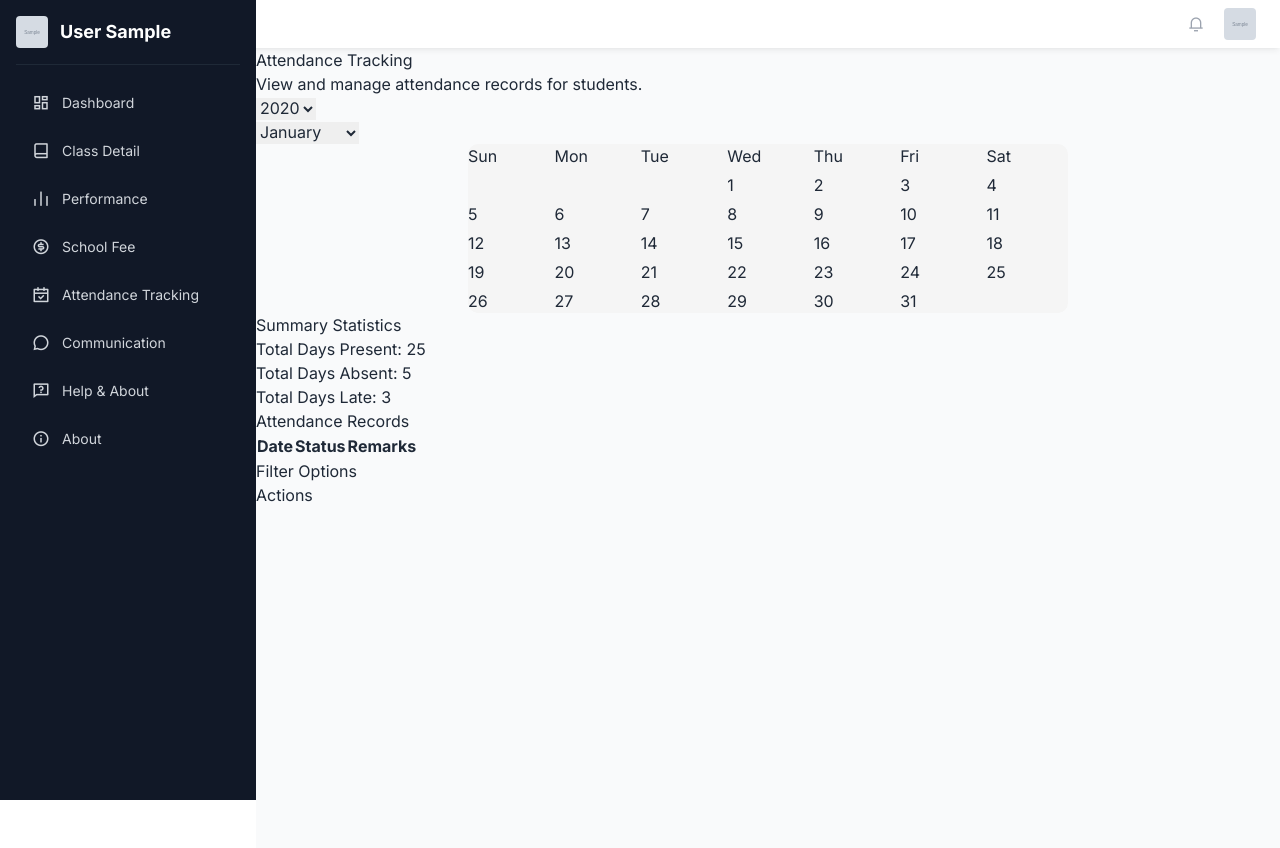
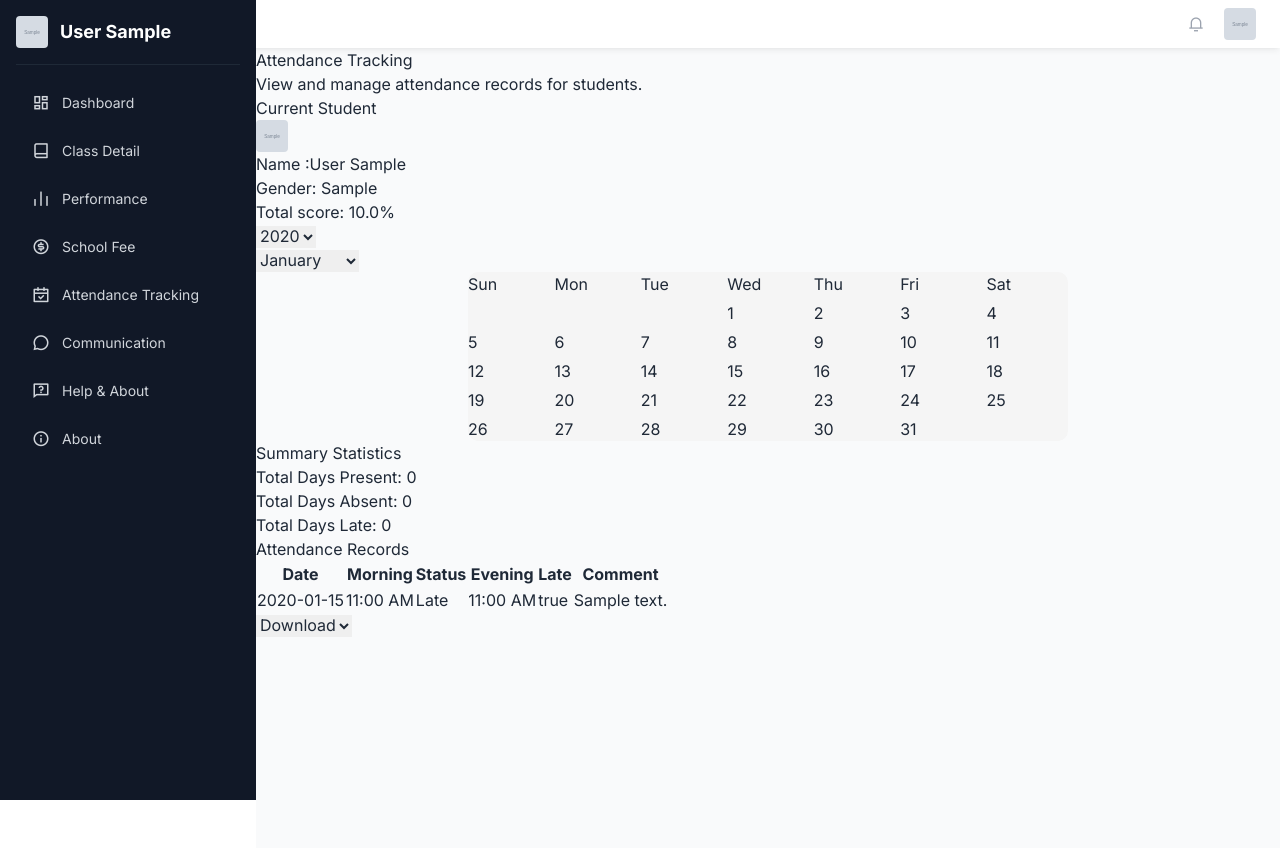
Before and after one commit to abdulrahmon2384/school_webapp, a Flask app: page /student/attendance in a window 1280 px wide. Run offline with Flask 3, Linux system fonts and the light colour scheme; a user stored in the database is signed in; tables that the repository leaves empty hold one stand-in row (values such as "Sample post"); grey boxes marked "Sample" are stand-in pictures; grey boxes labelled with a size stand in for pictures from a placeholder-image service; lists and menus that the app fills with data are empty; some libraries are stand-ins or nearby versions.

Commit message:
student attendance page backend solve

```diff
--- a/schoolsite/app/functions/student_functions.py
+++ b/schoolsite/app/functions/student_functions.py
@@ -2,7 +2,7 @@ from schoolsite.app.models import Announcement, Teacher, Student, Class, Admin,
 from flask_login import login_user, current_user
 from flask import render_template, flash, request, url_for, redirect, jsonify
 from datetime import datetime
-import math, itertools, collections, sqlalchemy, typing
+import math, itertools, collections, sqlalchemy, typing, pytz
 from sqlalchemy import func, case
 from schoolsite.app import db
 from collections import defaultdict
@@ -53,16 +53,29 @@ def to_percentage(result) -> int:
 	return int(percentage)
 
 
+def convert_to_ngn_time(date_str):
+	date_str = date_str.strftime('%a, %d %b %Y %H:%M:%S GMT')
+	nigerian_timezone = pytz.timezone('Africa/Lagos')
+
+	date_object = datetime.strptime(date_str, '%a, %d %b %Y %H:%M:%S %Z')
+	nigerian_time = date_object.astimezone(nigerian_timezone)
+
+	formatted_time = nigerian_time.strftime('%I:%M %p')
+	return formatted_time
+
+
 def attendance_to_dict(student_attendances: typing.Iterable) -> list:
 	to_dict = [{
 	    "morning_attendance":
-	    convert_date_string(student_attendance.morning_attendance),
+	    convert_to_ngn_time(student_attendance.morning_attendance),
 	    "evening_attendance":
-	    convert_date_string(student_attendance.evening_attendance),
+	    convert_to_ngn_time(student_attendance.evening_attendance),
 	    "comment":
 	    student_attendance.comment,
 	    "status":
 	    student_attendance.status,
+	    "date":
+	    convert_date_string(student_attendance.morning_attendance),
 	    "late_arrival":
 	    True if student_attendance.late_arrival else False
 	} for student_attendance in student_attendances]
@@ -202,11 +215,11 @@ def get_top_students(data):
 	grouped_data = defaultdict(list)
 	result = {}
 	if data:
-		for username, score, count, gender in data:
+		for username, score, count, gender, image_link in data:
 			percentage = calculate_percentage(score, count * 100)
 			fullname = get_student_fullname(username)
 			grouped_data[gender].append(
-			    (fullname, gender, round(percentage, 1)))
+			    (fullname, gender, round(percentage, 1), image_link))
 
 		if len(grouped_data) == 1:
 			result = grouped_data
@@ -236,7 +249,8 @@ def get_total_marks(class_id=None,
 
 	query = db.session.query(
 	    Results.student_username, func.sum(Results.total_mark),
-	    func.count(Results.total_mark), Student.gender).join(
+	    func.count(Results.total_mark),
+	    Student.gender, Student.image_link).join(
 	        Student, Results.student_username == Student.username).filter(
 	            *filters).group_by(
 	                Results.student_username, Student.gender).order_by(
--- a/schoolsite/app/generate_fake_data.py
+++ b/schoolsite/app/generate_fake_data.py
@@ -342,7 +342,7 @@ def generate_fake_attendance(model, persons, terms, role='Student'):
 				comment = fake.text()
 				status = fake.random_element(elements=('present', 'absent',
 				                                       'present', 'present',
-				                                       'present'))
+				                                       'late'))
 				late_arrival = fake.boolean(
 				    chance_of_getting_true=30) if status == 'Late' else None
 
--- a/schoolsite/app/routes/student.py
+++ b/schoolsite/app/routes/student.py
@@ -41,9 +41,11 @@ def attendance():
 	page = 'Attendance Tracking'
 	student_results = fetch_student_result(current_user.username)
 	results = columns(student_results, ['year', 'term', 'result_type'])
+	user_scores = get_total_marks(student_username=current_user.username)
 	return render_template("student/attendance.html",
 	                       results=results,
-	                       months=calendar.month_name)
+	                       months=calendar.month_name,
+	                       user_scores=user_scores)
 
 
 @student_bp.route('/student/class', methods=['GET'])
--- a/schoolsite/app/static/js/student/attendance.js
+++ b/schoolsite/app/static/js/student/attendance.js
@@ -1,4 +1,8 @@
-let attendanceData = {}
+let tableAttendanceData = [];
+let attendanceData = {};
+let presentCount = 0;
+let	absentCount = 0;
+let lateCount = 0;
 
 
 // Function to update attendance data based on selected year and month
@@ -12,12 +16,16 @@ function updateAttendanceData() {
 const yearSelect = document.getElementById("year-select");
 yearSelect.addEventListener("change", () => {
 	updateAttendanceData();
+	updateAttendanceCounts();
+	renderAttendanceTable(tableAttendanceData);
 });
 
 // Event listener for the month dropdown menu
 const monthSelect = document.getElementById("month-select");
 monthSelect.addEventListener("change", () => {
 	updateAttendanceData();
+	 updateAttendanceCounts();
+	renderAttendanceTable(tableAttendanceData);
 });
 
 // Function to fetch attendance data from the server
@@ -32,17 +40,37 @@ function fetchAttendanceData(dataProcessed) {
 		.then(data => {
 			dataProcessed(data.attendance);
 			generateCalendar();
+			updateAttendanceCounts();
+			renderAttendanceTable(tableAttendanceData);
 		})
 		.catch(error => console.error('Error fetching data:', error));
 }
 
 // Function to extract morning_attendance and status
 function extractAttendanceStatus(apiData) {
+	tableAttendanceData = [];
 	attendanceData = {};
+	presentCount = 0;
+	absentCount = 0;
+	lateCount = 0;
 	apiData.forEach(item => {
-		const date = item.morning_attendance;
+		const morning = item.morning_attendance;
+		const evening = item.evening_attendance;
 		const status = item.status;
+		const comment = item.comment;
+		const late = item.late_arrival;
+		const date = item.date;
 		attendanceData[date] = status;
+		tableAttendanceData.push([date, morning, status, evening, late, comment]);
+
+		if (status === 'present') {
+			presentCount++;
+		} else if (status === 'absent') {
+			absentCount++;
+		}else if (status === 'late'){
+			lateCount++;
+			presentCount++;
+		}
 	});
 }
 
@@ -94,9 +122,126 @@ for (let i = 1; i <= daysInMonth; i++) {
 
 
 
+//Function return number of present, absent and late students
+function updateAttendanceCounts() {
+	const presentCountElement = document.getElementById('presentCountElement');
+	const absentCountElement = document.getElementById('absentCountElement');
+	const lateCountElement = document.getElementById('lateCountElement');
+
+	presentCountElement.innerText = presentCount;
+	absentCountElement.innerText = absentCount;
+	lateCountElement.innerText = lateCount;
+}
+//end of attendance count
+
+
+function renderAttendanceTable(tableAttendanceData) {
+	const tableBody = document.getElementById('attendanceTableBody');
+
+
+	tableBody.innerHTML = '';
+	tableAttendanceData.forEach(item => {
+		const [date, morning, status, evening, late, comment] = item;
+
+		const row = document.createElement('tr');
+		const cellContents = [date, morning, status, evening, late, comment];
+
+		cellContents.forEach(content => {
+			const cell = document.createElement('td');
+			cell.textContent = content;
+			row.appendChild(cell);
+		});
+
+		tableBody.appendChild(row);
+	});
+}
+
+
+
+
+
+
+
+
+
+
+
+
+
+
+
+
+
+// Attach event listener to the dropdown menu
+document.getElementById('fileTypeDropdown').addEventListener('change', function() {
+	downloadData();
+});
+
+function downloadData() {
+	const selectedFormat = document.getElementById('fileTypeDropdown').value;
+
+	// Convert data to the selected format
+	let formattedData;
+	if (selectedFormat === 'csv') {
+		formattedData = convertToCSV(tableAttendanceData);
+	} else if (selectedFormat === 'json') {
+		formattedData = JSON.stringify(tableAttendanceData, null, 2);
+	} else if (selectedFormat === 'excel') {
+		formattedData = convertToExcel(tableAttendanceData);
+	} else if (selectedFormat === 'xml') {
+		formattedData = convertToXML(tableAttendanceData);
+	} else {
+		console.error('Invalid file format selected');
+		return;
+	}
+
+	// Create a blob with the formatted data
+	const blob = new Blob([formattedData], { type: 'text/plain' });
+
+	// Create a link element and set its attributes
+	const link = document.createElement('a');
+	link.href = URL.createObjectURL(blob);
+
+	const year = yearSelect.value;
+	const month = monthSelect.value;
+	const user = document.getElementById('user-data').getAttribute('data-username');
+	link.download = `${user}-${year}_month-${month}.${selectedFormat}`;
+
+	// Append the link to the body and trigger the download
+	document.body.appendChild(link);
+	link.click();
+
+	// Clean up by removing the link element
+	document.body.removeChild(link);
+}
+
+function convertToCSV(data) {
+	return data.map(row => row.join(',')).join('\n');
+}
+
+function convertToExcel(results) {
+	var workbook = XLSX.utils.book_new();
+	var worksheet = XLSX.utils.json_to_sheet(results);
+	XLSX.utils.book_append_sheet(workbook, worksheet, "Sheet1");
+	var excelBuffer = XLSX.write(workbook, { bookType: 'xlsx', type: 'array' });
+	return excelBuffer;
+}
+
+
+
+
+
+
+
+
+
+
+
 
 function updatePerformance() {
 	updateAttendanceData();
+	 updateAttendanceCounts();
+	renderAttendanceTable(tableAttendanceData);
 }
 
 window.onload = updatePerformance;
--- a/schoolsite/app/static/js/student/student.js
+++ b/schoolsite/app/static/js/student/student.js
@@ -167,7 +167,9 @@ function convertToExcel(results) {
 	return excelBuffer;
 }
 
-
+function convertToCSV(data) {
+	return data.map(row => row.join(',')).join('\n');
+}
 
 function downloadData(fileType) {
   fetchData(results => {
--- a/schoolsite/app/templates/student/attendance.html
+++ b/schoolsite/app/templates/student/attendance.html
@@ -52,6 +52,9 @@
    .present {
 	 background-color: #4CAF50; /* Green color for present */
    }
+   .late {
+			background-color: #4CAF51; /* Green color for present */
+		  }
 
    .absent {
 	 background-color: #FF5733; /* Red color for absent */
@@ -69,6 +72,21 @@
 		<!-- Calendar View -->
 		<div >
 			<div>
+				<div>
+					<div class="profile">
+						<div>Current Student</div>
+						 <div>
+							 {% if current_user.image_link == 'default.png' %}
+								 <img src="{{ url_for('static', filename='default.png') }}" alt="Default Profile Image" class="w-8 h-8 rounded block object-cover align-middle">
+							 {% else %}
+								 <img src="{{ current_user.image_link }}" alt="User Profile Image" class="w-8 h-8 rounded block object-cover align-middle">
+							 {% endif %}
+							<p>Name :<span>{{ current_user.__str__() }}</span></p>
+							 <p>Gender: {{ current_user.gender }} </p>
+							 <p>Total score: {{ user_scores.get(current_user.gender)[0][-2] }}%</p>
+						 </div>
+					</div>
+				</div>
 				<div>
 					<select id="year-select" class="filterSelect">
 						{% if results.get('year') %}
@@ -92,10 +110,11 @@
 		<!-- Summary Statistics -->
 		<div class="summary">
 			<h2>Summary Statistics</h2>
-			<p>Total Days Present: <span id="days-present">25</span></p>
-			<p>Total Days Absent: <span id="days-absent">5</span></p>
-			<p>Total Days Late: <span id="days-late">3</span></p>
-			<!-- Add percentage breakdown if needed -->
+			<div>
+			  <div>Total Days Present: <span id="presentCountElement"></span></div>
+			  <div>Total Days Absent: <span id="absentCountElement"></span></div>
+			  <div>Total Days Late: <span id="lateCountElement"></span></div>
+			</div>
 		</div>
 
 		<!-- Detailed Attendance List -->
@@ -105,34 +124,30 @@
 				<thead>
 					<tr>
 						<th>Date</th>
+						<th>Morning</th>
 						<th>Status</th>
-						<th>Remarks</th>
-						<!-- Add more columns if needed -->
+						<th>Evening</th>
+						<th>Late</th>
+						<th>Comment</th>
 					</tr>
 				</thead>
-				<tbody>
-					<!-- Attendance records dynamically populated here -->
+				<tbody id="attendanceTableBody">
 					<!-- Example: <tr><td>2024-03-14</td><td>Present</td><td></td></tr> -->
 				</tbody>
 			</table>
-		</div>
-
-		<!-- Filtering Options -->
-		<div class="filters">
-			<h2>Filter Options</h2>
-			<!-- Add filtering controls here, such as date range selector, status filter, etc. -->
-			<!-- Example: <input type="date" id="start-date"><input type="date" id="end-date"> -->
-		</div>
-
-		<!-- Actions and Interactions -->
-		<div class="actions">
-			<h2>Actions</h2>
-			<!-- Add actions for marking attendance, requesting corrections, etc. -->
-			<!-- Example: <button id="mark-attendance">Mark Attendance</button> -->
+			<div class="filter">
+				<select id="fileTypeDropdown" class="filterSelect">
+					<option >Download</option>
+					{% for file in ['excel', 'csv', 'json', 'xml'] %}
+						  <option value="{{ file }}">{{ file }}</option>
+					{% endfor %}
+				</select>
+			</div>
 		</div>
 	</div>
 {% endblock %}
 
 {% block script %}
+		  <script src="https://cdnjs.cloudflare.com/ajax/libs/xlsx/0.17.4/xlsx.full.min.js"></script>
 		  <script src="{{ url_for('static', filename='js/student/attendance.js') }}"></script>
 {% endblock %}
```
Also changed, not shown: schoolsite/app/templates/student/class.html (+16 -1 lines), 1 other file.
